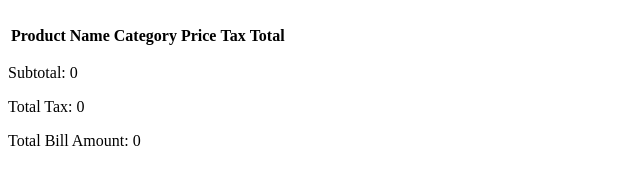
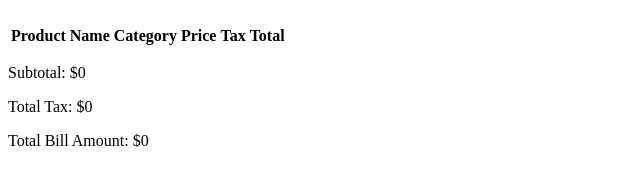
Before and after one commit to Anju272santhosh/GstBillGenarator, a React (Vite) app: page /generate-bill in a window 1280 px wide. Shown: the part 231-416 px from the top of the page, without its empty margins (0-640 px from the left). Built offline with nearby package versions, Linux system fonts and the light colour scheme.

Commit message:
style(Bill): removing unwanted spaces

```diff
--- a/src/Bill.jsx
+++ b/src/Bill.jsx
@@ -23,18 +23,18 @@ const Bill = ({ products }) => {
             <tr key={index}>
               <td>{product.name}</td>
               <td>{product.category}</td>
-              <td>{product.price}</td>
-              <td>{product.tax}</td>
-              <td>{product.price + product.tax}</td>
+              <td>${product.price}</td>
+              <td>${product.tax}</td>
+              <td>${product.price + product.tax}</td>
             </tr>
           ))}
         </tbody>
       </table>
 
       <div className="bill-summary">
-        <p>Subtotal: {subtotal}</p>
-        <p>Total Tax: {totalTax}</p>
-        <p>Total Bill Amount: {totalBill}</p>
+        <p>Subtotal: ${subtotal}</p>
+        <p>Total Tax: ${totalTax}</p>
+        <p>Total Bill Amount: ${totalBill}</p>
       </div>
     </div>
   );
```
